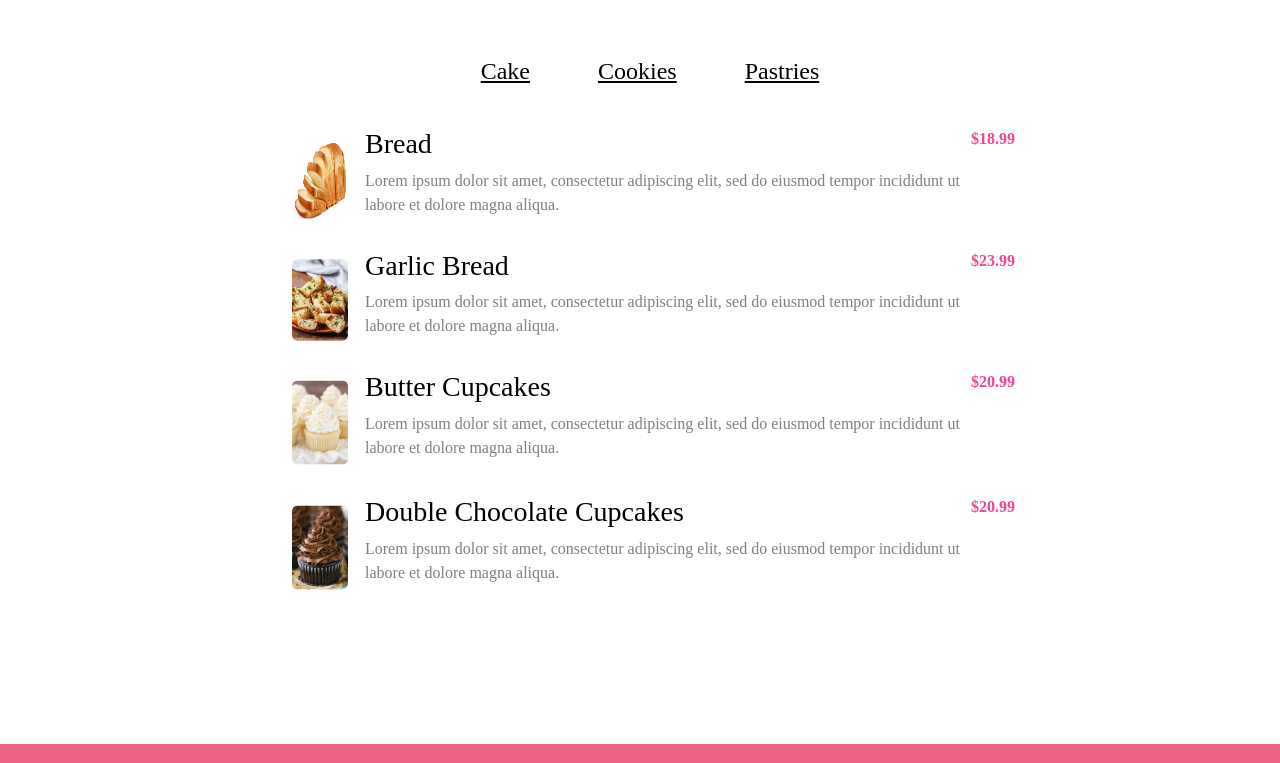
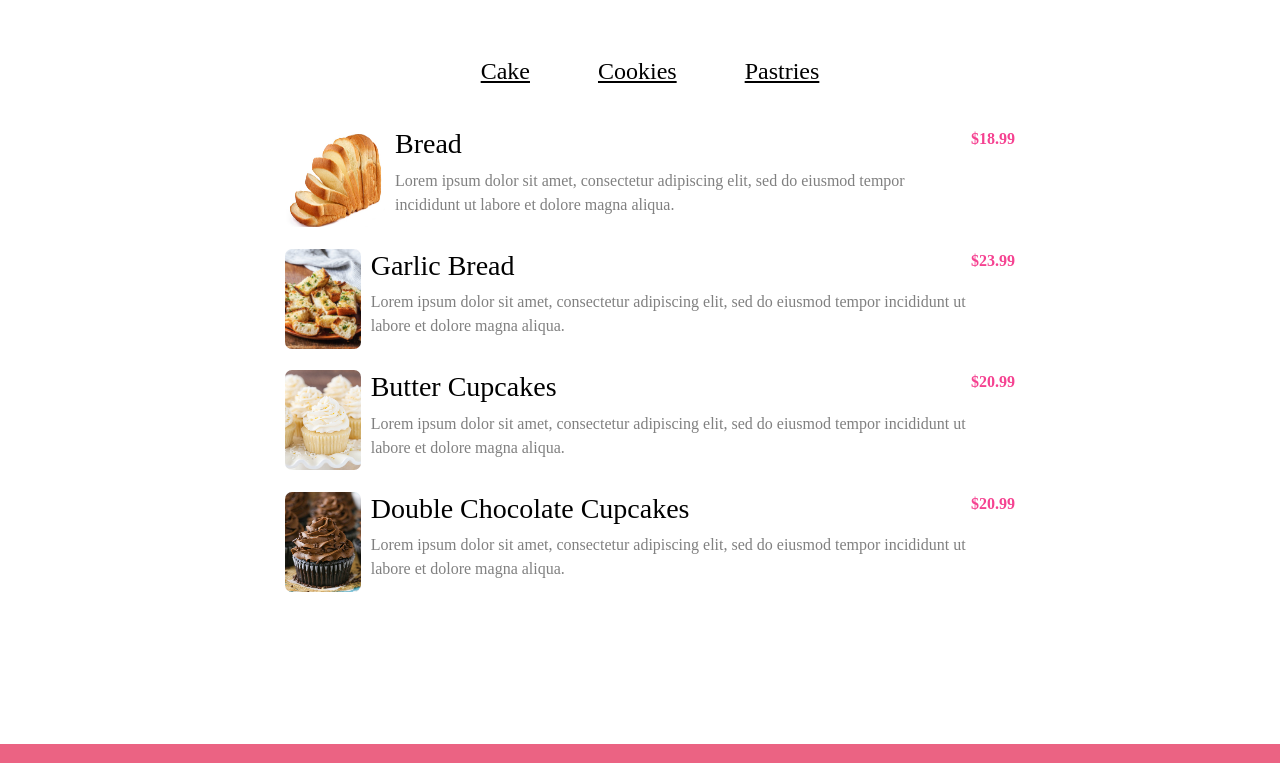
Before and after one commit to yazhinirajkumar/yazhinirajkumar.github.io, a plain HTML site: page index.html in a window 1280 px wide. Shown: the part 2423-3186 px from the top of the page. Drawn offline with nearby package versions, Linux system fonts and the light colour scheme.

Commit message:
Update styles.css

```diff
--- a/css/styles.css
+++ b/css/styles.css
@@ -210,8 +210,8 @@ body {
 }
 
 .food-img {
-  width: 70px;
-transform: scale(0.8);
+width: 100px;
+height: 100px;
 margin-bottom: 20px;
 border-radius: 7px;
 margin-right: 10px;
```
